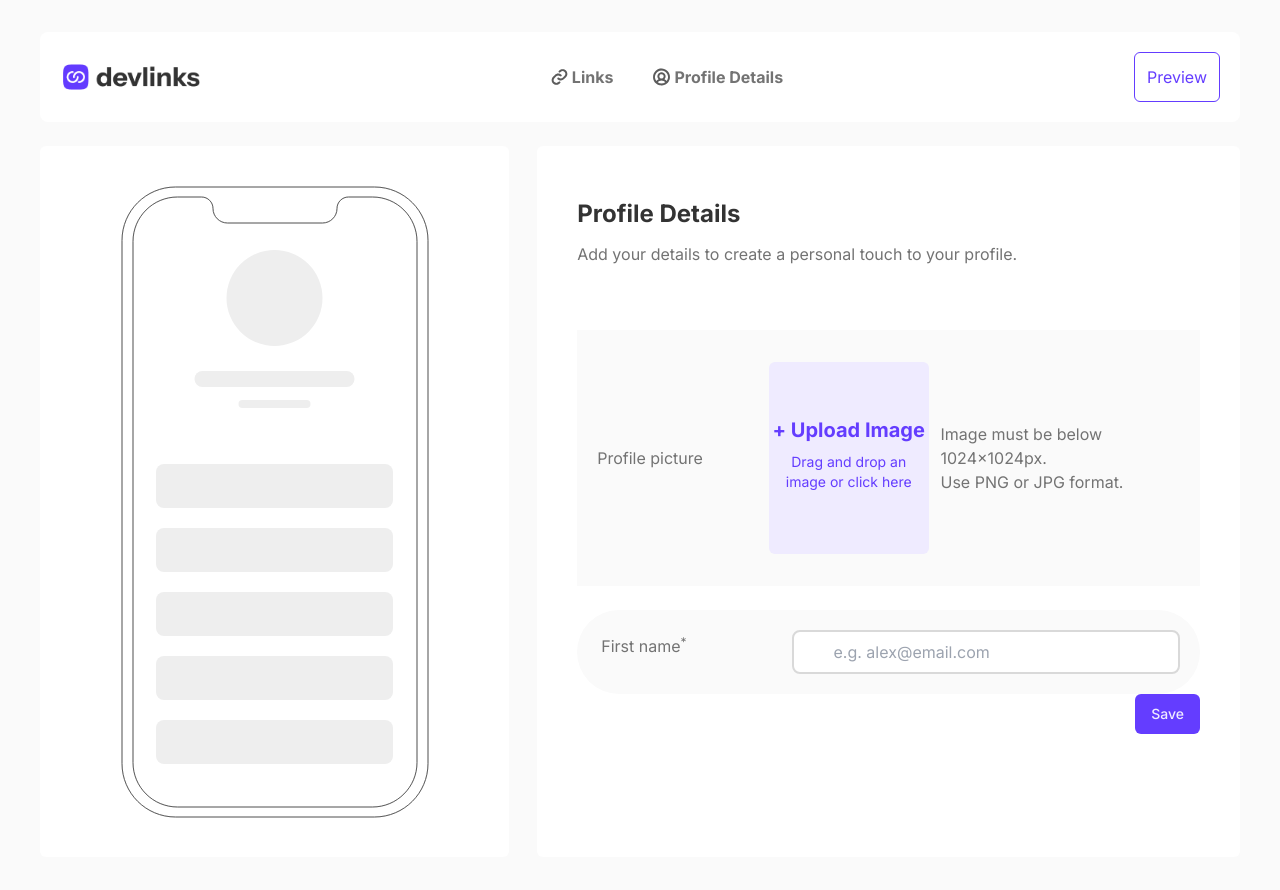
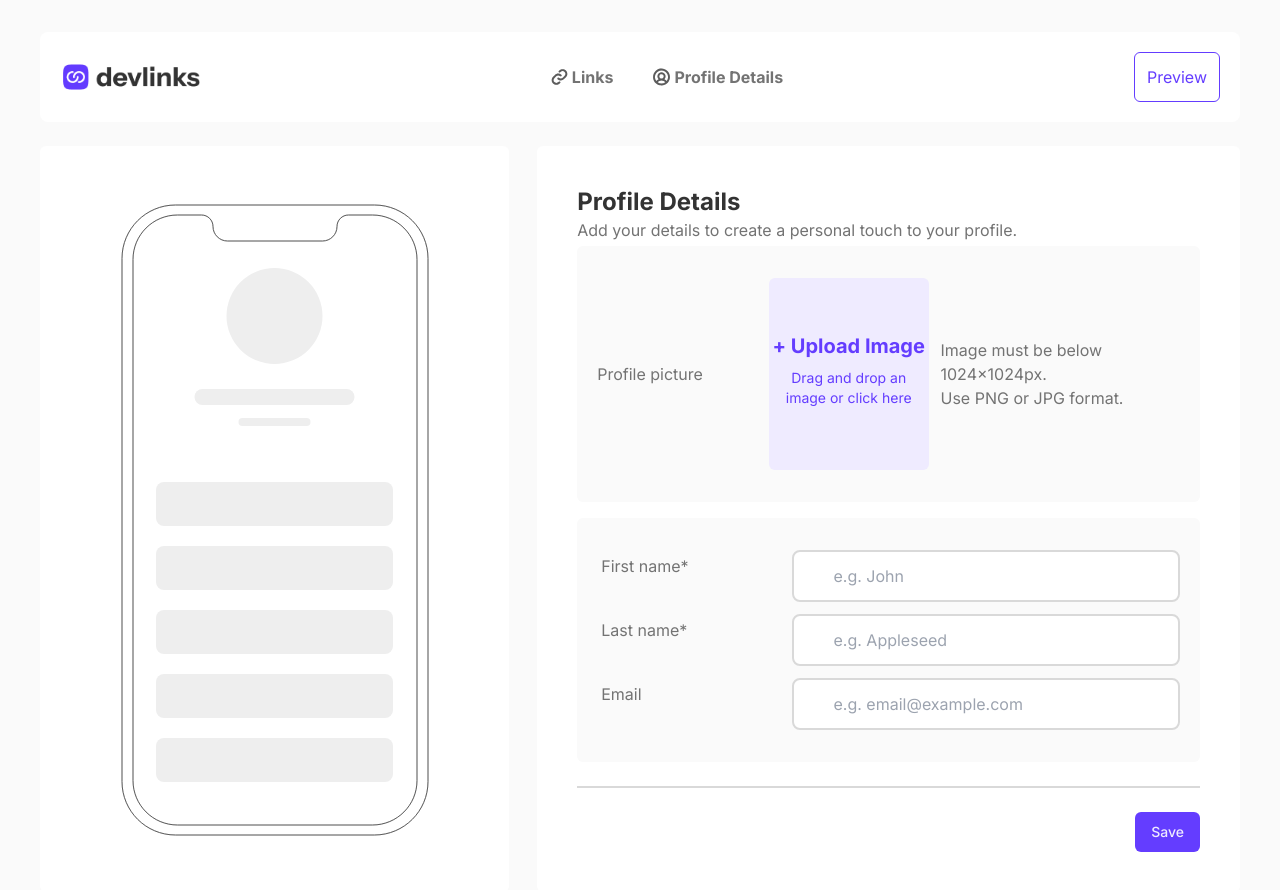
Before and after one commit to Muneerat/Link-sharing-app, a Next.js app: page /profile in a window 1280 px wide. Shown: the top 890 px of the page. Before the commit the page ends 865 px from the top, so only its background shows below. Built offline with nearby package versions, Linux system fonts and the light colour scheme.

Commit message:
feat: implement validation on profile

```diff
--- a/app/Components/Form/inputLabel.tsx
+++ b/app/Components/Form/inputLabel.tsx
@@ -6,6 +6,6 @@ interface Props{
 
 export const InputLabel = ({text}:Props) => {
   return (
-   <label className='p-1 text-border'>{text}<sup>*</sup></label>
+   <label className='p-1 text-border'>{text}</label>
   )
 }
--- a/app/Components/Form/mainInput.tsx
+++ b/app/Components/Form/mainInput.tsx
@@ -18,7 +18,7 @@ const MainInput: FC<InputComponentProps> = ({ placeholder,id,className,value, on
   return (
 
       <input
-        className={`border-2 border-foreground outline-none rounded-lg p-2 md:pl-10 pl-6 focus:border-primary ${className}`}
+        className={`border-2 border-foreground outline-none rounded-lg p-3 md:pl-10 pl-1 focus:border-primary text-black  ${className}`}
         type={type}
         onChange={handleChange}
         placeholder={placeholder}
--- a/app/Components/imageUpload.tsx
+++ b/app/Components/imageUpload.tsx
@@ -40,7 +40,7 @@ export const ImageUpload = ({ setFile, files, className }: imageProps) => {
   const onDragLeave = () => {
     setStyles("");
   };
-  console.log(files);
+  // console.log(files);
   return (
     <div
       className={`w-2/6 bg-black m-3 rounded-md bg-secondary text-primary h-48 py-2 items-center flex flex-col justify-center cursor-pointer relative ${styles} ${className}`}
--- a/app/profile/page.tsx
+++ b/app/profile/page.tsx
@@ -30,12 +30,48 @@ import { ImageUpload } from "../Components/imageUpload";
 import Input from "../Components/Form/Input";
 import { CiMail } from "react-icons/ci";
 import MainInput from "../Components/Form/mainInput";
+import { log } from "console";
 
 const Profile = () => {
   const [profileError, setProfileError] = useState({
-    name: "",
-    email: '' ,
-  })
+    firstName: "",
+    lastName: "",
+    email: "",
+  });
+  const [email, setEmail] = useState("");
+  const [firstName, setFirstName] = useState("");
+  const [lastName, setLastName] = useState("");
+
+  const handleValidation = (event: FormEvent<HTMLFormElement>) => {
+    event.preventDefault();
+    setProfileError({ firstName: "", lastName: "", email: "" });
+    const newErrors = {
+      firstName: "",
+      lastName: "",
+      email: "",
+    };
+    if (!firstName.trim()) {
+      newErrors.firstName = "First name is required";
+    }
+
+    if (!lastName.trim()) {
+      newErrors.lastName = "Last name is required";
+    }
+
+    if (!email.trim()) {
+      newErrors.email = "Email is required";
+    }
+
+    if (newErrors.firstName || newErrors.lastName || newErrors.email) {
+      setProfileError(newErrors);
+    } else {
+      // Submit form
+      setEmail("");
+      setFirstName("");
+      setLastName("");
+      setProfileError({ firstName: "", lastName: "", email: "" });
+    }
+  };
   const [name, setName] = useState("");
   const [showLinks, setShowLinks] = useState(false);
   const [links, setLinks] = useState<{ platform: string; url: string }[]>([]);
@@ -132,16 +168,16 @@ const Profile = () => {
 
     console.log("Form submitted successfully!", links);
   };
-  const handleValidation = (event: FormEvent) => {
-    event.preventDefault();
-    const newErrors = {
-      name: '',
-      email: '',
-    }
-    if(!name.trim()){
-      newErrors.name = "Name is required"
-    }
-  }
+  // const handleValidation = (event: FormEvent) => {
+  //   event.preventDefault();
+  //   const newErrors = {
+  //     name: '',
+  //     email: '',
+  //   }
+  //   if(!name.trim()){
+  //     newErrors.name = "Name is required"
+  //   }
+  // }
 
   return (
     <Layout>
@@ -185,10 +221,10 @@ const Profile = () => {
         </div>
 
         <div className="bg-white md:w-3/5 w-full rounded-md sm:p-10 p-5">
-          <h1 className="py-3 font-bold text-2xl text-destructive">
+          <h1 className=" font-bold text-2xl text-destructive">
             Profile Details
           </h1>
-          <p className="text-border pb-10">
+          <p className="text-border pb-1">
             Add your details to create a personal touch to your profile.
           </p>
           {/* {showLinks ? (
@@ -256,7 +292,7 @@ const Profile = () => {
           </form>
         ) : (
           <> */}
-          <div className="bg-background p-5 mx-auto flex  items-center justify-center my-6 text-border">
+          <div className="bg-background p-5 mx-auto rounded-md flex  items-center justify-center my- text-border">
             <div className=" w-2/6">
               <p>Profile picture</p>
             </div>
@@ -266,25 +302,59 @@ const Profile = () => {
             </div>
           </div>
           <form onSubmit={handleValidation}>
-            <div className=" bg-background rounded-full p-5 w-full">
-              <div className="flex justify-between">
-                <InputLabel text="First name" />
+            <div className=" bg-background rounded-md p-5 w-full my-4">
+              <div className="flex justify-between my-3">
+                <InputLabel text="First name*" />
+                <div className="w-4/6">
                   <MainInput
-                  onChange={handleChange}
-                  placeholder="e.g. alex@email.com"
-                  value={name}
+                    onChange={(e) => setFirstName(e.target.value)}
+                    placeholder="e.g. John"
+                    value={firstName}
                     id="name"
                     type="name"
-                  className={`w-4/6`}
+                    className={`w-full`}
                   />
+                  <ErrorMessage errorText={profileError.firstName} />
                 </div>
               </div>
+              <div className="flex justify-between my-3">
+                <InputLabel text="Last name*" />
+                <div className={`w-4/6`}>
+                  <MainInput
+                    onChange={(e) => setLastName(e.target.value)}
+                    placeholder="e.g. Appleseed"
+                    value={lastName}
+                    id="name"
+                    type="name"
+                    className={`w-full`}
+                  />
+                  <ErrorMessage errorText={profileError.lastName} />
+                </div>
+              </div>
+              <div className="flex justify-between my-3">
+                <InputLabel text="Email" />
+                <div className="w-4/6">
+                  <MainInput
+                    onChange={(e) => setEmail(e.target.value)}
+                    placeholder="e.g. email@example.com"
+                    value={email}
+                    id="email"
+                    type="email"
+                    className={`w-full`}
+                  />
+                  <ErrorMessage errorText={profileError.email} />
+                </div>
+              </div>
+            </div>
+            <div className=" bg-[#d9d9d9] h-0.5 w-full my-6"></div>
             <div className="flex justify-end">
               <Button className="text-secondary w-full sm:w-fit bg-primary hover:bg-primary-foreground">
                 Save
               </Button>
+              {/* <button>Save</button> */}
             </div>
           </form>
+
           {/* </>
         )} */}
         </div>
```
Lines whose indentation alone changed are shown as unchanged.
